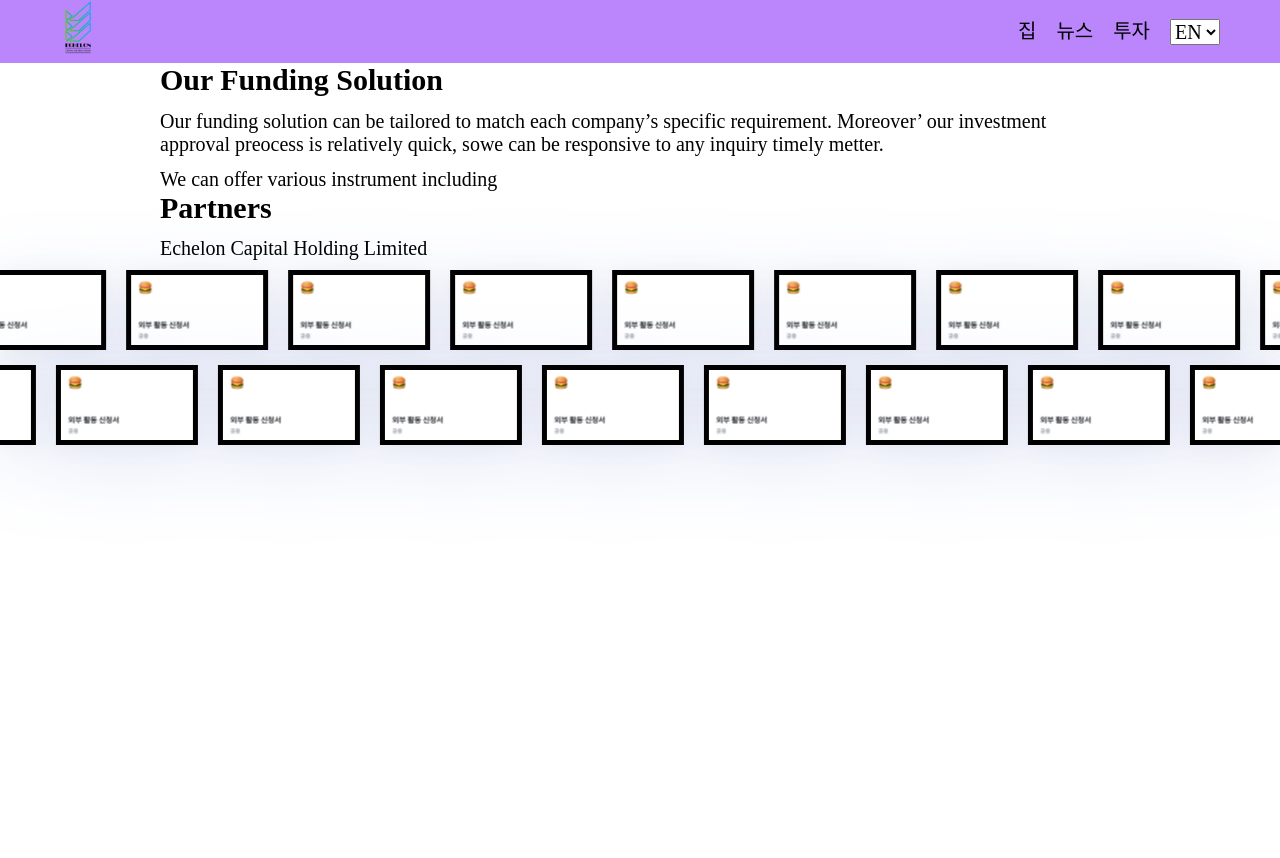
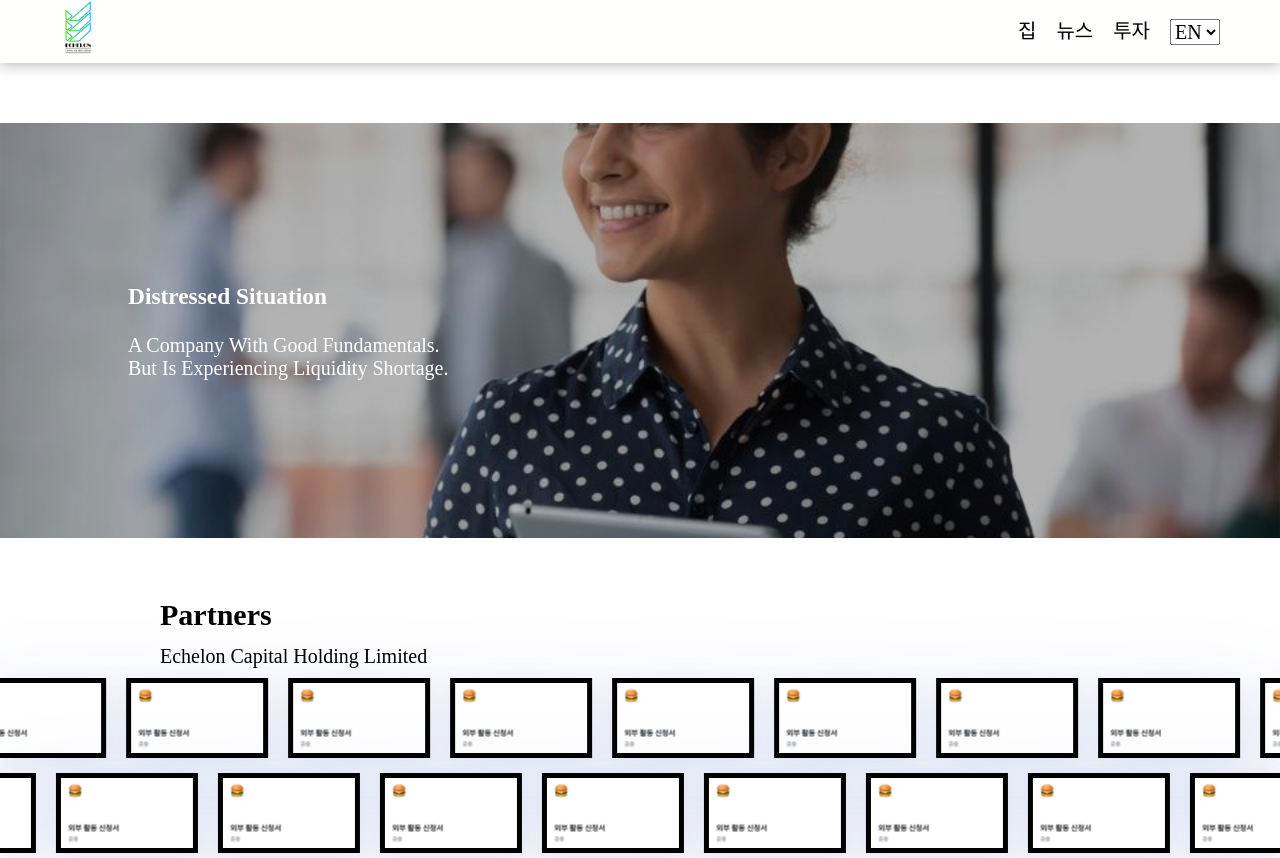
Before and after one commit to Ajrdn/Echelon-Frontend, a Next.js app: page / in a window 1280 px wide. Before the commit the page ends 800 px from the top, so only its background shows below. Built offline with nearby package versions, Linux system fonts and the light colour scheme; a web font is replaced by a local one.

Commit message:
ADD :: Jumbotron 추가

```diff
--- a/domain/header/components/index.style.ts
+++ b/domain/header/components/index.style.ts
@@ -4,11 +4,12 @@ import { theme } from "../../../styles/theme";
 export const HeaderProvider = styled.div`
   display: flex;
   width: 100%;
-  background-color: ${theme.main};
+  background-color: ${theme.white};
   justify-content: space-between;
   padding-left: 3rem;
   padding-right: 3rem;
   box-sizing: border-box;
+  box-shadow: rgba(0, 0, 0, 0.35) 0px 0px 15px;
 `;
 
 export const LogoProvider = styled.div``;
--- a/domain/main/assets/index.ts
+++ b/domain/main/assets/index.ts
@@ -0,0 +1 @@
+export {default as JumbotronBackground} from './main/jumbotronBackground.svg'
--- /dev/null
+++ b/domain/main/components/jumbotron.style.ts
@@ -0,0 +1,29 @@
+import styled from "styled-components";
+import { theme } from "../../../styles/theme";
+
+export const JumbotronProvider = styled.div`
+  width: 100%;
+  margin: 3rem 0;
+  position: relative;
+  & > span {
+    position: unset !important;
+    & .autoImage {
+      object-fit: contain !important;
+      position: relative !important;
+      height: auto !important;
+    }
+  }
+`;
+
+export const JumbotronText = styled.div`
+  position: absolute;
+  top: 33%;
+  left: 10%;
+  color: ${theme.white};
+  z-index: 1;
+`;
+
+export const HeadText = styled.h3``;
+export const BodyText = styled.p`
+  margin: 0;
+`;
--- /dev/null
+++ b/domain/main/components/jumbotron.tsx
@@ -0,0 +1,30 @@
+import React from "react";
+import type { NextPage } from "next";
+import {
+  BodyText,
+  HeadText,
+  JumbotronProvider,
+  JumbotronText,
+} from "./jumbotron.style";
+import Image from "next/image";
+import { JumbotronBackground } from "../assets";
+
+const Jumbotron: NextPage = () => {
+  return (
+    <JumbotronProvider>
+      <JumbotronText>
+        <HeadText>Distressed Situation</HeadText>
+        <BodyText>A Company With Good Fundamentals.</BodyText>
+        <BodyText>But Is Experiencing Liquidity Shortage.</BodyText>
+      </JumbotronText>
+      <Image
+        src={JumbotronBackground}
+        alt="배경이요"
+        objectFit="cover"
+        layout="fill"
+        className="autoImage"
+      />
+    </JumbotronProvider>
+  );
+};
+export default Jumbotron;
--- a/domain/main/container/index.tsx
+++ b/domain/main/container/index.tsx
@@ -1,14 +1,16 @@
 import React from "react";
 import type { NextPage } from "next";
+import { MainProvider } from "../components/index.style";
 import PartnerContainer from "../../partner/container";
 import IntroduceContainer from "../../introduce/container";
+import Jumbotron from "../components/jumbotron";
 
 const MainContainer: NextPage = () => {
   return (
-    <>
-      <IntroduceContainer />
+    <MainProvider>
+      <Jumbotron />
       <PartnerContainer />
-    </>
+    </MainProvider>
   );
 };
 export default MainContainer;
--- a/styles/theme.ts
+++ b/styles/theme.ts
@@ -3,7 +3,7 @@ const lightMain = "#DABFFC";
 const background = "#0D1117";
 const lightBackground = "#202B3D";
 const green = "#3BB143";
-const white = "#fffff4";
+const white = "#fffffe";
 const black = "#000004";
 
 const red = {
```
Also changed, not shown: .make/util/index.js, domain/main/assets/main/jumbotronBackground.svg (added).
